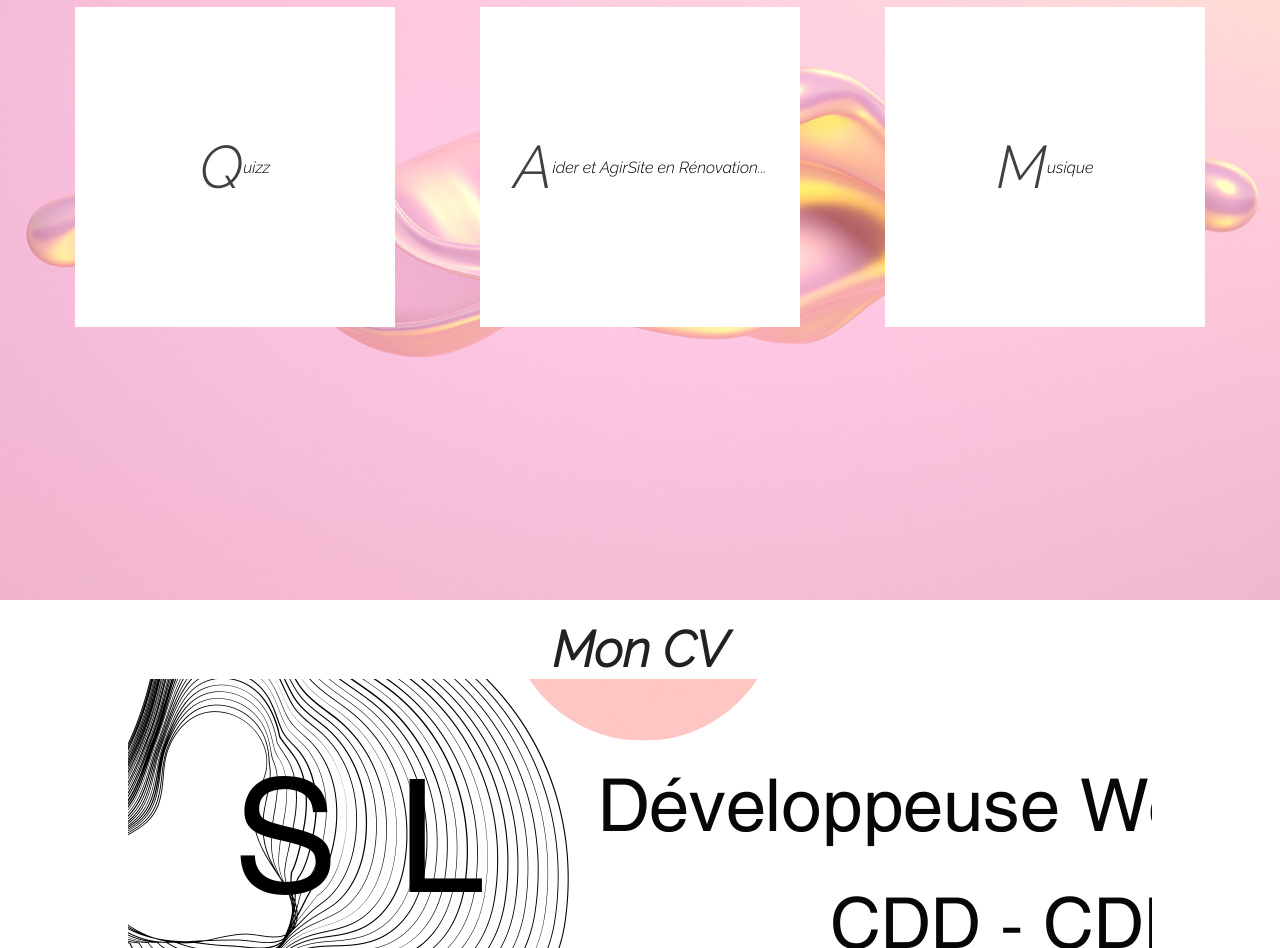
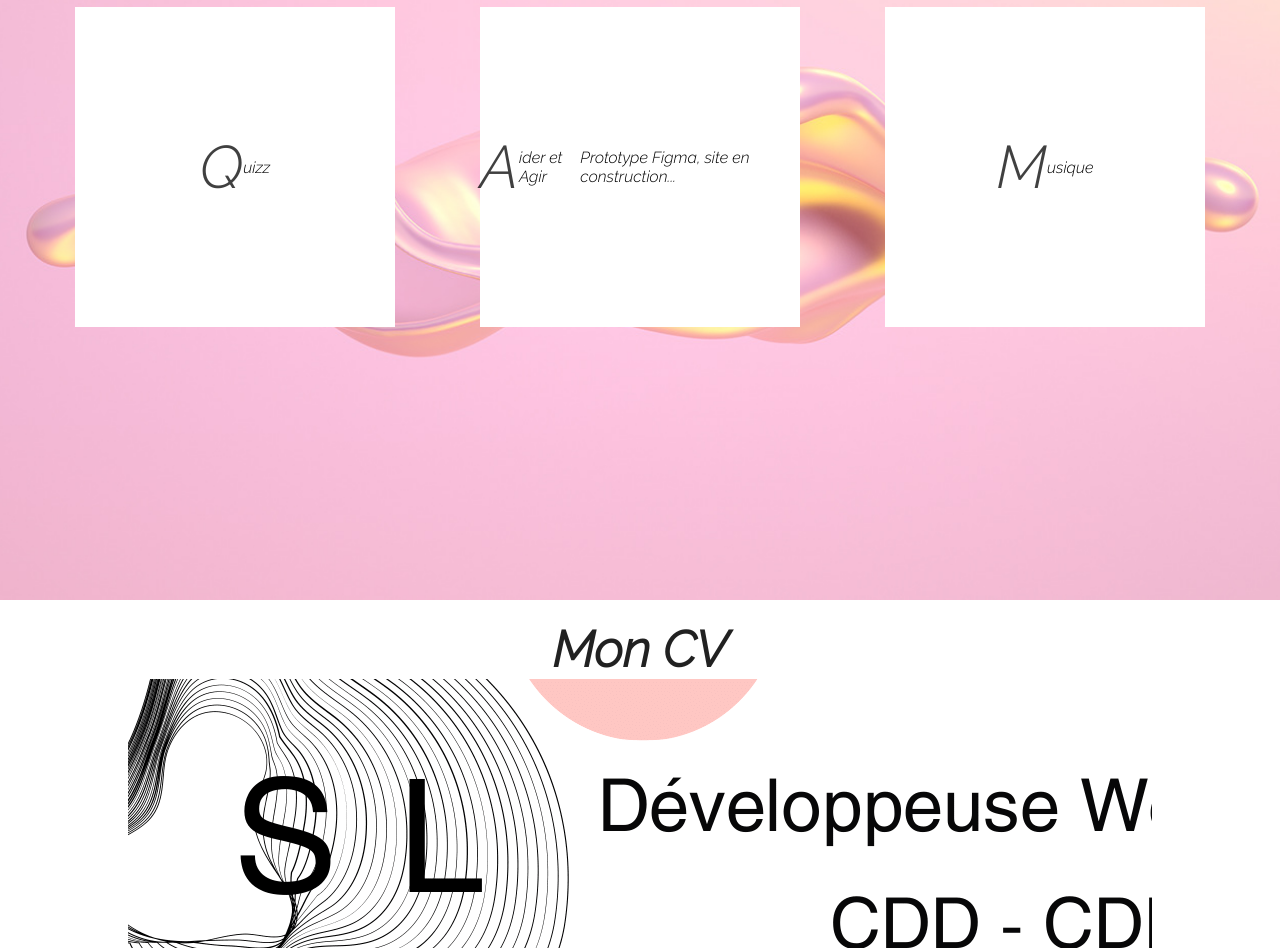
Before and after one commit to slambert-dev/slambert-dev.github.io, a plain HTML site: page index.html in a window 1280 px wide. Shown: the part 1800-2748 px from the top of the page. Drawn offline with Linux system fonts and the light colour scheme.

Commit message:
feat add link 2

```diff
--- a/index.html
+++ b/index.html
@@ -118,9 +118,9 @@
                 <span class="quizztxt">uizz</span>
             </div>
             <div class="box">
-                <a href="https://aideretagir.wixsite.com/monsite" target="_blank" class="quizzlink">A</a>
+                <a href="https://www.figma.com/proto/kqtgJCB69chOx0l02qp9Ke/aider-agir?type=design&node-id=330-39&scaling=scale-down&page-id=0%3A1&starting-point-node-id=330%3A39&show-proto-sidebar=1" target="_blank" class="quizzlink">A</a>
                 <span class="quizztxt">ider et Agir</span>
-                <span class="quizztxt">Site en Rénovation...</span>
+                <span class="quizztxt">Prototype Figma, site en construction...</span>
 
             </div>
 
```
